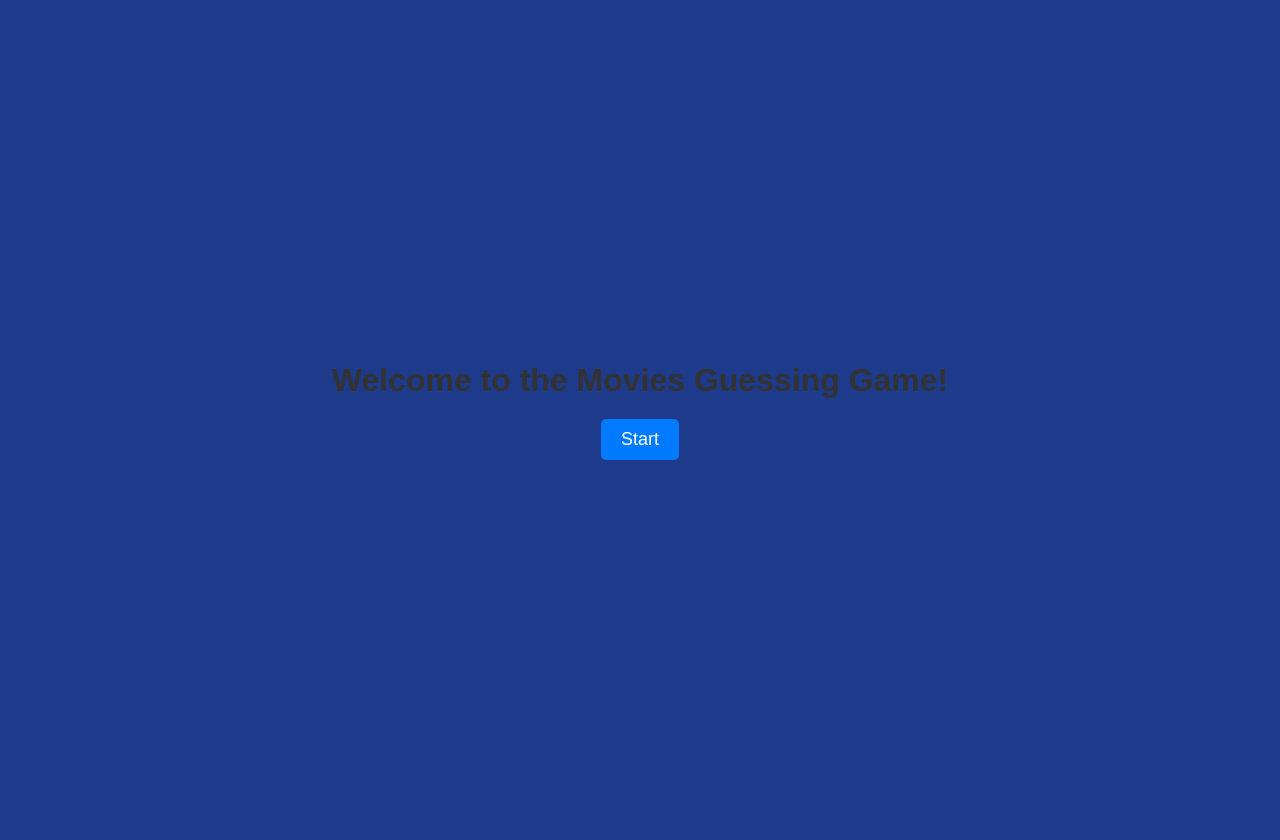
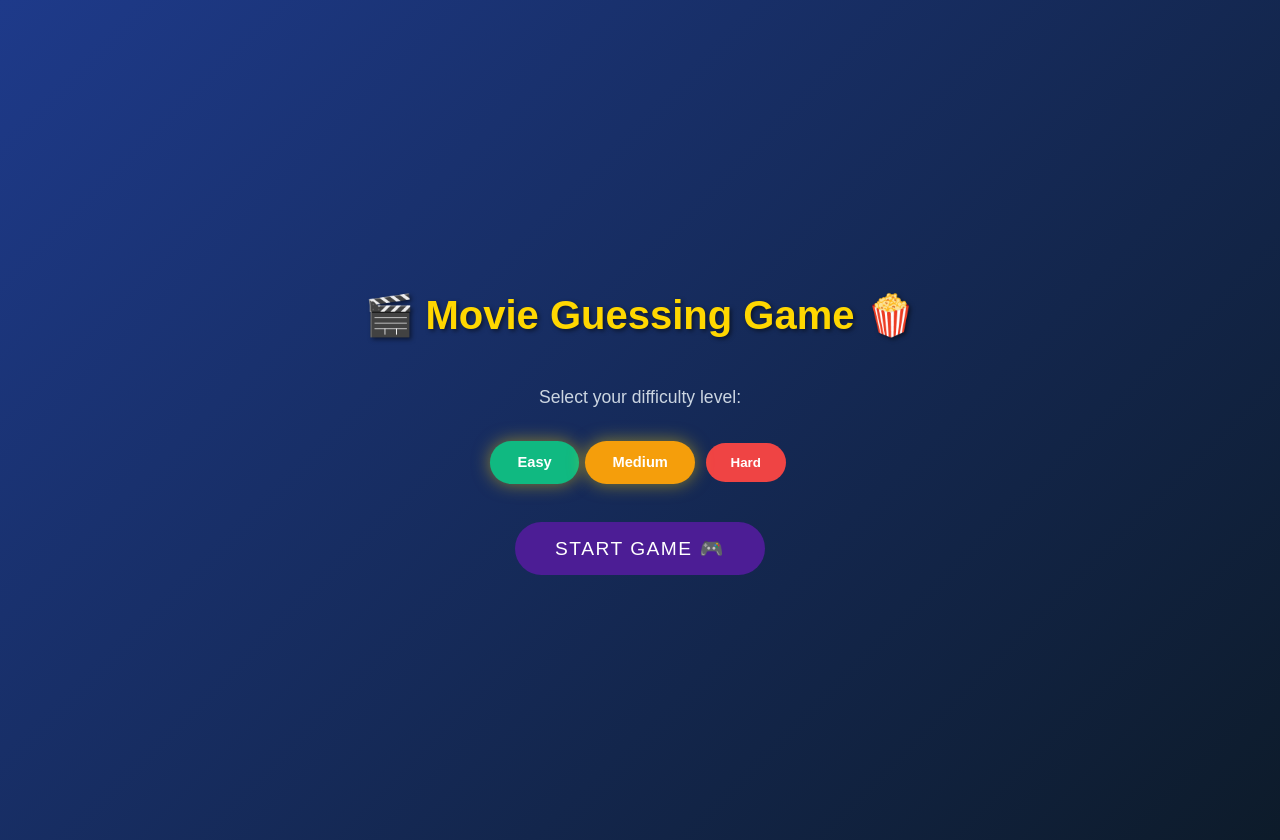
Before and after one commit to Saurav-IIITU/bollywoodNameGuessingGame, a Flask app: page / in a window 1280 px wide. Before the commit the page ends 460 px from the top, so only its background shows below. Run offline with Flask 3, Linux system fonts and the light colour scheme; parts of the project's set-up code (start-up, migrations or seed data) failed here and were passed over.

Commit message:
Update index.html

```diff
--- a/templates/index.html
+++ b/templates/index.html
@@ -4,62 +4,127 @@
     <meta charset="UTF-8">
     <meta name="viewport" content="width=device-width, initial-scale=1.0">
     <title>Movie Guessing Game</title>
-    <script async src="https://pagead2.googlesyndication.com/pagead/js/adsbygoogle.js?client=ca-pub-6836208313698263"
-     crossorigin="anonymous"></script>
+    <script async src="https://pagead2.googlesyndication.com/pagead/js/adsbygoogle.js?client=ca-pub-6836208313698263" crossorigin="anonymous"></script>
     <style>
         body {
-            font-family: Arial, sans-serif;
-            background-color: #1E3A8A; /* Changed background color */
+            font-family: 'Arial Rounded MT Bold', Arial, sans-serif;
+            background: linear-gradient(135deg, #1E3A8A, #0D1B2A);
             margin: 0;
-            padding: 0;
+            padding: 20px;
             display: flex;
             justify-content: center;
             align-items: center;
-            height: 100vh;
+            min-height: 100vh;
             text-align: center;
-            flex-direction: column; /* Centered the text and button */
+            flex-direction: column;
+            color: white;
         }
 
         h1 {
-            color: #333;
-            margin-bottom: 20px;
-            animation: fadeIn 1.5s ease-in-out; /* Added fade-in animation */
+            color: #FFD700;
+            margin-bottom: 30px;
+            font-size: 2.5em;
+            text-shadow: 2px 2px 4px rgba(0,0,0,0.5);
+            animation: fadeIn 1.5s ease-in-out;
+        }
+
+        .difficulty-container {
+            margin: 20px 0;
+            display: flex;
+            gap: 15px;
+        }
+
+        .difficulty-btn {
+            padding: 12px 25px;
+            border: none;
+            border-radius: 25px;
+            cursor: pointer;
+            font-weight: bold;
+            transition: all 0.3s ease;
+            background-color: #3B82F6;
+            color: white;
+        }
+
+        .difficulty-btn[data-difficulty="easy"] { background-color: #10B981; }
+        .difficulty-btn[data-difficulty="medium"] { background-color: #F59E0B; }
+        .difficulty-btn[data-difficulty="hard"] { background-color: #EF4444; }
+
+        .difficulty-btn.selected {
+            transform: scale(1.1);
+            box-shadow: 0 0 15px rgba(255,215,0,0.5);
         }
 
         .start-button {
-            background-color: #007bff;
-            color: #fff;
+            background-color: #4C1D95;
+            color: white;
             border: none;
-            padding: 10px 20px;
-            font-size: 18px;
+            padding: 15px 40px;
+            font-size: 1.2em;
             cursor: pointer;
-            border-radius: 5px;
-            transition: background-color 0.3s, transform 0.3s;
-            animation: buttonAnimation 2s ease-in-out; /* Added button animation */
+            border-radius: 30px;
+            transition: all 0.3s ease;
+            margin-top: 20px;
+            text-transform: uppercase;
+            letter-spacing: 1.5px;
         }
 
         .start-button:hover {
-            background-color: #0056b3;
-            transform: scale(1.1); /* Slight scale effect on hover */
+            background-color: #6D28D9;
+            transform: scale(1.05);
+            box-shadow: 0 0 20px rgba(76,29,149,0.4);
         }
 
-        /* Fade-in animation for the heading */
         @keyframes fadeIn {
-            from { opacity: 0; }
-            to { opacity: 1; }
+            from { opacity: 0; transform: translateY(-20px); }
+            to { opacity: 1; transform: translateY(0); }
         }
 
-        /* Animation for the button */
-        @keyframes buttonAnimation {
-            from { opacity: 0; transform: translateY(20px); }
-            to { opacity: 1; transform: translateY(0); }
+        .hidden {
+            display: none;
+        }
+
+        .difficulty-instruction {
+            margin-bottom: 15px;
+            color: #CBD5E1;
+            font-size: 1.1em;
         }
     </style>
 </head>
 <body>
-    <h1>Welcome to the Movies Guessing Game!</h1>
+    <h1>🎬 Movie Guessing Game 🍿</h1>
+    <p class="difficulty-instruction">Select your difficulty level:</p>
+
     <form action="/play" method="POST">
-        <button class="start-button" type="submit">Start</button>
+        <div class="difficulty-container">
+            <button type="button" class="difficulty-btn selected" data-difficulty="easy" onclick="selectDifficulty(this)">Easy</button>
+            <button type="button" class="difficulty-btn selected" data-difficulty="medium" onclick="selectDifficulty(this)">Medium</button>
+            <button type="button" class="difficulty-btn" data-difficulty="hard" onclick="selectDifficulty(this)">Hard</button>
+        </div>
+        <input type="hidden" id="difficulty" name="difficulty" value="medium">
+
+        <button class="start-button" type="submit">
+            Start Game 🎮
+        </button>
     </form>
+
+    <script>
+        function selectDifficulty(btn) {
+            // Remove selected class from all buttons
+            document.querySelectorAll('.difficulty-btn').forEach(button => {
+                button.classList.remove('selected');
+            });
+
+            // Add selected class to clicked button
+            btn.classList.add('selected');
+
+            // Update hidden input value
+            document.getElementById('difficulty').value = btn.dataset.difficulty;
+        }
+
+        // Set medium as default selected
+        window.onload = function() {
+            document.querySelector('[data-difficulty="medium"]').classList.add('selected');
+        }
+    </script>
 </body>
 </html>
```
